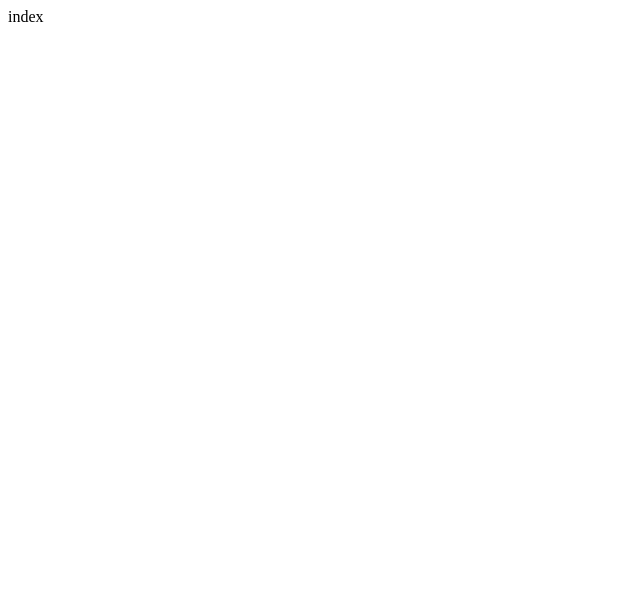
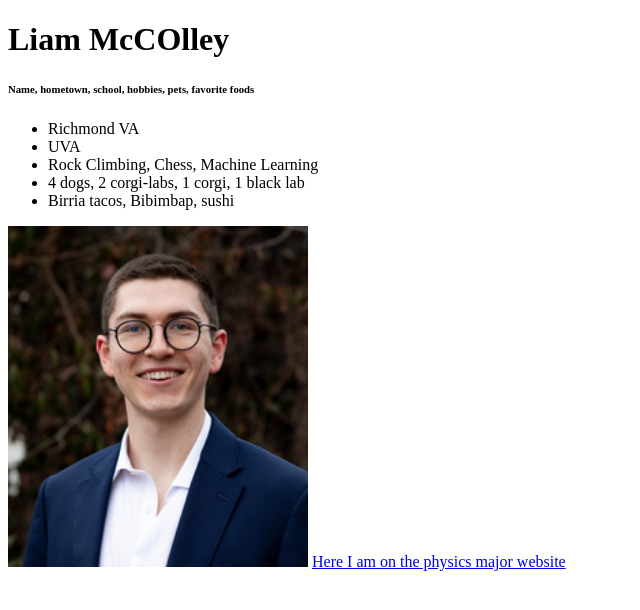
Before and after one commit to LiamMcColley/Countdown1, a plain HTML site: page index.html in a window 1280 px wide. Shown: the whole page, without its empty margins (0-640 px from the left). Drawn offline with Linux system fonts and the light colour scheme.

Commit message:
second commit

```diff
--- a/index.html
+++ b/index.html
@@ -1 +1,20 @@
-index
+<!DOCTYPE html>
+<html lang="en">
+    <head>
+        <title> About Myself</title>
+    </head>
+    <body>
+        <h1>Liam McCOlley</h1>
+        <h6>Name, hometown, school, hobbies, pets, favorite foods</h6>
+        <ul>
+            <li>Richmond VA</li>
+            <li>UVA</li>
+            <li>Rock Climbing, Chess, Machine Learning</li>
+            <li>4 dogs, 2 corgi-labs, 1 corgi, 1 black lab</li>
+            <li>Birria tacos, Bibimbap, sushi</li>
+        </ul>
+        <img src="me.png", alt="This is a picture I had available" width="300px">
+        <a href="http://www.phys.virginia.edu/People/personal.asp?UID=lm5vff" target="_blank"> Here I am on the physics major website</a>
+    </body>
+
+</html>
```
Also changed, not shown: me.png (added).
